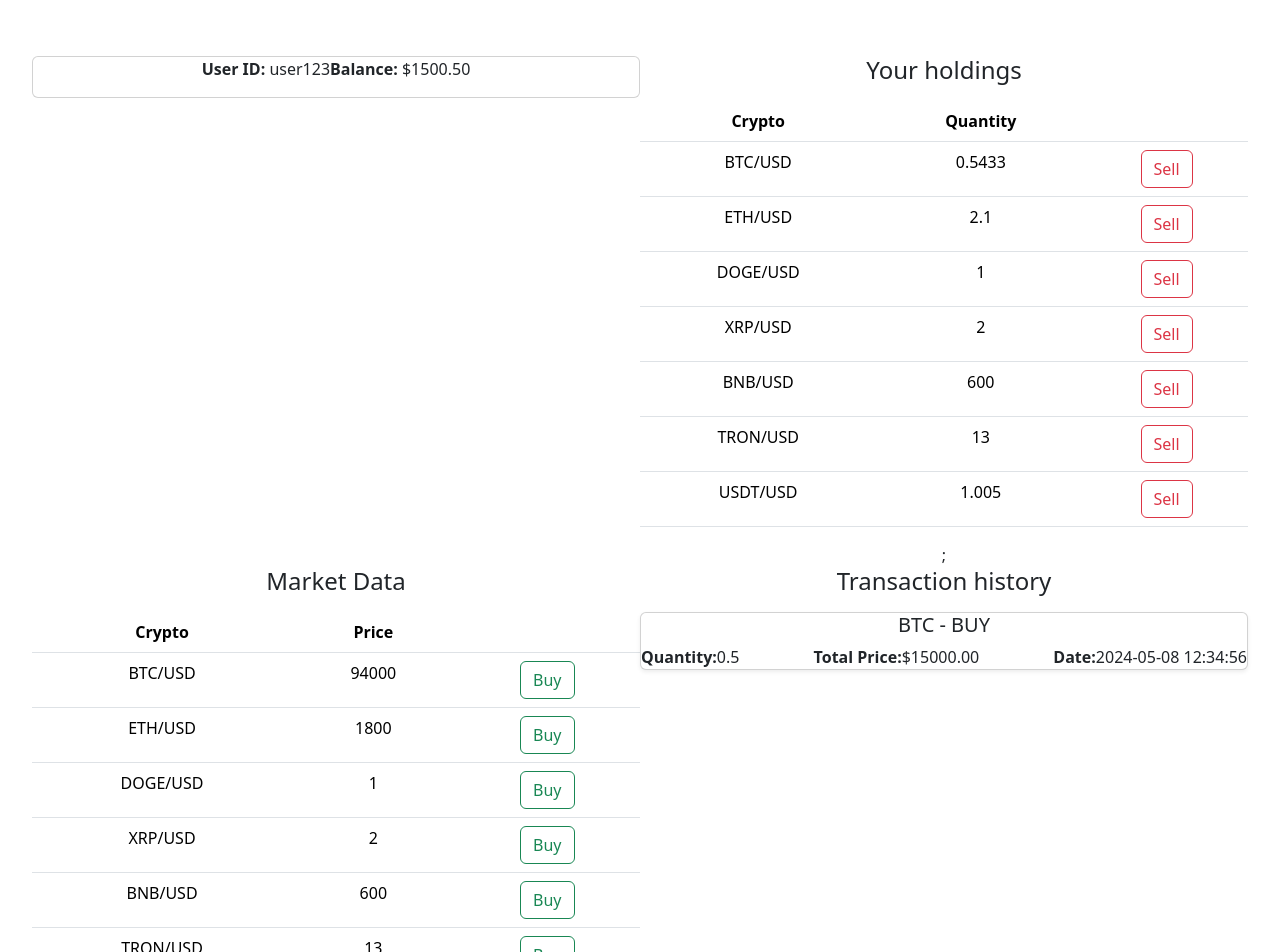
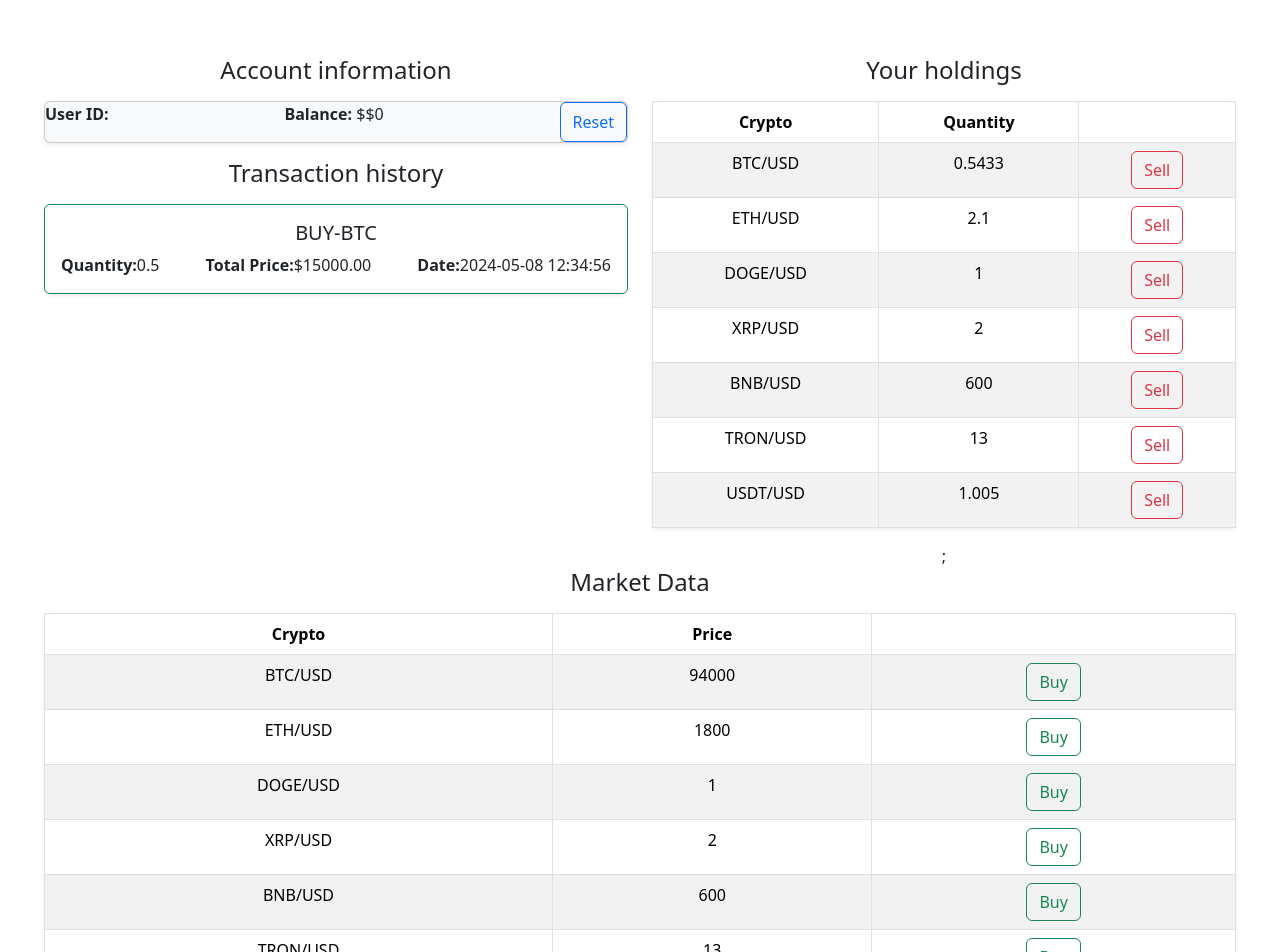
Before and after one commit to bobelchev/crypto-trading-sim, a React (Vite) app in the folder frontend/: page / in a window 1280 px wide. Shown: the top 952 px of the page. Built offline with nearby package versions, Linux system fonts and the light colour scheme; no server answers.

Commit message:
first request to backend, fix some div issues and style

```diff
--- a/frontend/src/App.jsx
+++ b/frontend/src/App.jsx
@@ -21,19 +21,17 @@ function App() {
   return (
           <Container fluid className="mt-4">
             <Row>
-              <Col className="px-0 py-0">
+              <Col>
                 <UserInfo />
+                <Transactions />
               </Col>
-              <Col className="px-0 py-0">
+              <Col >
                 <Holdings />
               </Col>
             </Row>
           <Row>
-              <Col className="px-0 py-0">
+              <Col >
                   <MarketData />
-              </Col>
-              <Col className="px-0 py-0">
-                  <Transactions />
               </Col>
           </Row>
           </Container>
--- a/frontend/src/components/Holdings.jsx
+++ b/frontend/src/components/Holdings.jsx
@@ -15,7 +15,7 @@ function Holdings() {
   return(
       <>
       <h4 className="mb-3">Your holdings</h4>
-      <Table responsive>
+      <Table striped bordered hover responsive="md"  className="rounded shadow-sm">
       <thead>
            <tr>
              <th>Crypto</th>
--- a/frontend/src/components/MarketData.jsx
+++ b/frontend/src/components/MarketData.jsx
@@ -17,7 +17,7 @@ function MarketData() {
 
   return <>
         <h4 className="mb-3">Market Data</h4>
-  <Table responsive>
+  <Table striped bordered hover responsive="md"  className="rounded shadow-sm">
       <thead>
            <tr>
              <th>Crypto</th>
@@ -36,7 +36,7 @@ function MarketData() {
                            </tr>
                          ))}
            </tbody>
-         </Table>;
+         </Table>
          </>
 }
 export default MarketData;
--- a/frontend/src/components/Transactions.jsx
+++ b/frontend/src/components/Transactions.jsx
@@ -5,17 +5,14 @@ function Transactions() {
       <>
       <h4 className="mb-3">Transaction history</h4>
 
-    <Card className="mb-3 shadow-sm w-100">
-      <Card.Body className="px-0 py-0">
-        <Card.Title>BTC - BUY</Card.Title>
-        <Card.Text className="px-0 py-0">
+    <Card border="success" className="mb-3 shadow-sm w-100">
+      <Card.Body>
+        <Card.Title>BUY-BTC</Card.Title>
             <div className="d-flex flex-wrap justify-content-between">
           <div><strong>Quantity:</strong>0.5</div>
           <div><strong>Total Price:</strong>$15000.00</div>
           <div><strong>Date:</strong>2024-05-08 12:34:56</div>
           </div>
-
-        </Card.Text>
       </Card.Body>
     </Card>
     </>
--- a/frontend/src/components/UserInfo.jsx
+++ b/frontend/src/components/UserInfo.jsx
@@ -1,11 +1,48 @@
+import { useState, useEffect } from 'react';
 import Card from 'react-bootstrap/Card';
+import Button from "react-bootstrap/Button";
 
 function UserInfo() {
-  return (<Card className="px-0 py-0">
-      <div className="d-flex flex-wrap justify-content-center">
-            <Card.Text className="px-0 py-0"><strong>User ID:</strong> user123</Card.Text>
-            <Card.Text className="px-0 py-0"><strong>Balance:</strong> $1500.50</Card.Text>
+
+  const handleReset = () => {
+      alert("Reset");
+  }
+
+  const [user, setUser] = useState({ userId: '', balance: '' });
+
+  useEffect(() => {
+    fetch('http://localhost:8080/users/balance?userId=1')
+      .then((response) => response.json())
+      .then((data) => {
+        console.log(data);
+        setUser({
+          userId: 'user 1',
+          balance: data
+        });
+      })
+      .catch((err) => {
+        console.error(err.message);
+      });
+  }, []);
+
+  return (
+      <>
+     <h4 className="mb-3">Account information</h4>
+    <Card bg='light' className="mb-3 shadow-sm w-100">
+      <div className="d-flex flex-wrap justify-content-between">
+        <Card.Text >
+          <strong>User ID:</strong> {user.userId}
+        </Card.Text>
+        <Card.Text >
+          <strong>Balance:</strong> $${Number(user.balance).toLocaleString()}
+        </Card.Text>
+        <Button variant="outline-primary" onClick={handleReset}>
+            Reset
+        </Button>
       </div>
-           </Card>);
+    </Card>
+    </>
+  );
 }
+
 export default UserInfo;
```
Also changed, not shown: 2 other files (tests, documents, lock files or other folders).
